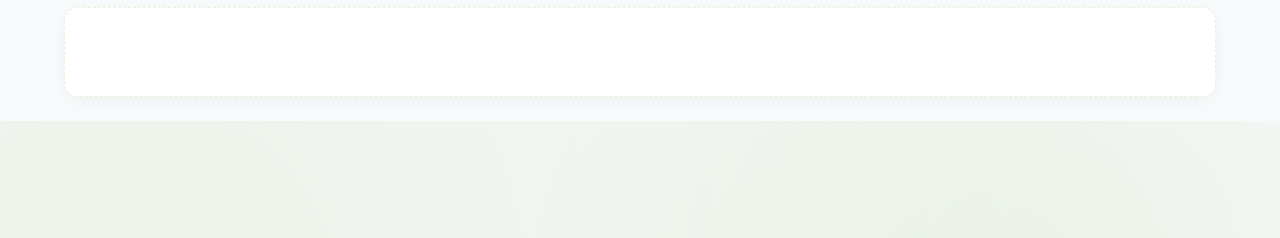
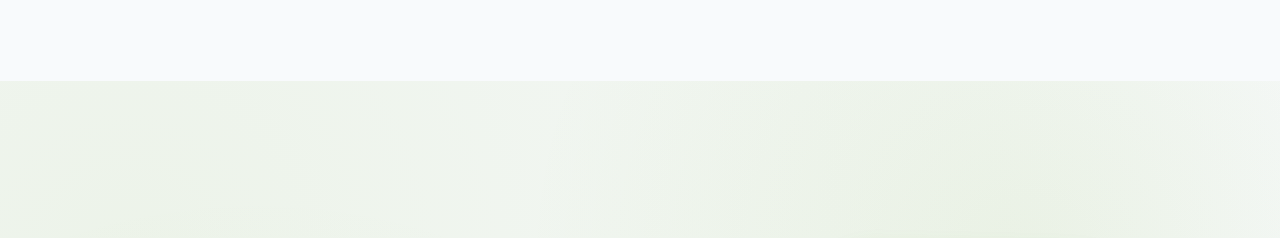
Before and after one commit to MergeTempMail/kiwi-web, a website: page index.html in a window 1280 px wide. Shown: the part 84-322 px from the top of the page. Drawn offline with Linux system fonts and the light colour scheme.

Commit message:
style: refine ad slot styling to avoid empty dashed boxes

```diff
--- a/style.css
+++ b/style.css
@@ -1935,23 +1935,17 @@ body.modal-open {
 }
 
 .ad-content-slot {
-    min-height: 90px;
-    background: var(--bg-light-dark);
-    border: 1.5px dashed var(--border-color);
-    border-radius: 14px;
-    padding: 14px;
+    min-height: 50px;
     display: flex;
     align-items: center;
     justify-content: center;
-    box-shadow: 0 4px 20px -3px rgba(0, 0, 0, 0.06);
     overflow: hidden;
     position: relative;
     transition: var(--transition-normal);
 }
 
-.ad-content-slot:hover {
-    border-color: var(--primary);
-    box-shadow: 0 8px 30px -4px var(--primary-glow);
+.ad-content-slot:empty {
+    display: none;
 }
 
 .ad-slot-grid {
```
